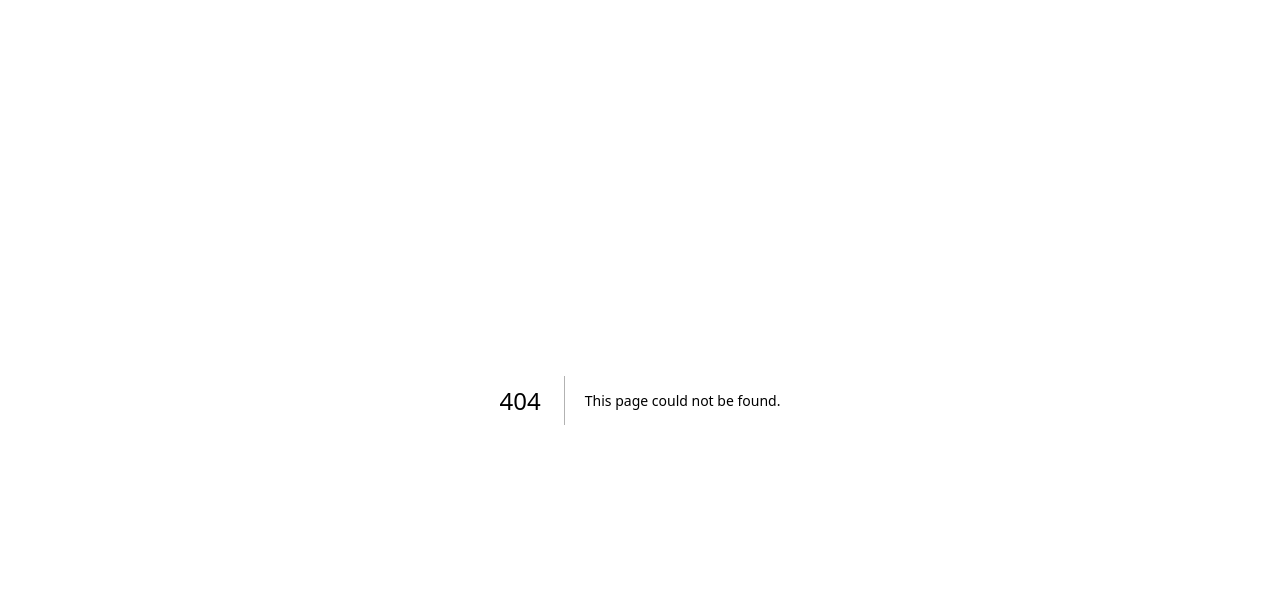
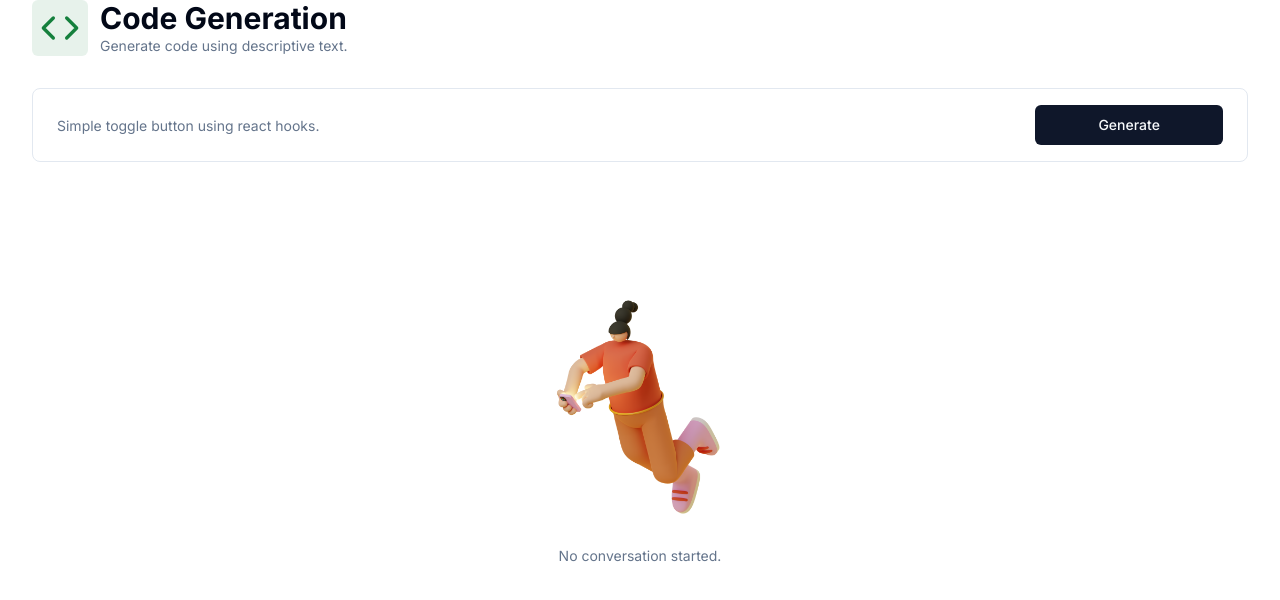
Before and after one commit to dziekiczan1/next-saas-ai-platform, a Next.js app: page /code in a window 1280 px wide. Before the commit this address had no page. Shown: the top 600 px of the page. Built offline with nearby package versions, Linux system fonts and the light colour scheme.

Commit message:
create code route

```diff
--- /dev/null
+++ b/app/(dashboard)/(routes)/code/constants.ts
@@ -0,0 +1,7 @@
+import * as z from "zod";
+
+export const formSchema = z.object({
+  prompt: z.string().min(1, {
+    message: "Prompt is required.",
+  }),
+});
--- /dev/null
+++ b/app/(dashboard)/(routes)/code/page.tsx
@@ -0,0 +1,148 @@
+"use client";
+
+import * as z from "zod";
+import axios from "axios";
+import OpenAI from "openai";
+import { Code } from "lucide-react";
+import { useForm } from "react-hook-form";
+import { useRouter } from "next/navigation";
+import { useState } from "react";
+import { zodResolver } from "@hookform/resolvers/zod";
+
+import { Heading } from "@/components/heading";
+import { Form, FormControl, FormField, FormItem } from "@/components/ui/form";
+import { Button } from "@/components/ui/button";
+import { Input } from "@/components/ui/input";
+import { Loader } from "@/components/loader";
+import { Empty } from "@/components/empty";
+import { UserAvatar } from "@/components/user-avatar";
+import { BotAvatar } from "@/components/bot-avatar";
+import { cn } from "@/lib/utils";
+
+import { formSchema } from "./constants";
+
+interface ChatCompletionRequestMessage {
+  role: "user";
+  content: string;
+  name?: string;
+}
+
+const CodePage = () => {
+  const router = useRouter();
+  const [messages, setMessages] = useState<ChatCompletionRequestMessage[]>([]);
+
+  const form = useForm<z.infer<typeof formSchema>>({
+    resolver: zodResolver(formSchema),
+    defaultValues: {
+      prompt: "",
+    },
+  });
+
+  const isLoading = form.formState.isSubmitting;
+
+  const onSubmit = async (values: z.infer<typeof formSchema>) => {
+    try {
+      const userMessage: OpenAI.Chat.ChatCompletionUserMessageParam = {
+        role: "user",
+        content: values.prompt,
+      };
+      const newMessages = [...messages, userMessage];
+
+      const response = await axios.post("/api/code", {
+        messages: newMessages,
+      });
+      setMessages((current) => [...current, userMessage, response.data]);
+
+      form.reset();
+    } catch (error: any) {
+      console.log(error);
+    } finally {
+      router.refresh();
+    }
+  };
+
+  return (
+    <div>
+      <Heading
+        title="Code Generation"
+        description="Generate code using descriptive text."
+        icon={Code}
+        iconColor="text-green-700"
+        bgColor="bg-green-700/10"
+      />
+      <div className="px-4 lg:px-8">
+        <div>
+          <Form {...form}>
+            <form
+              onSubmit={form.handleSubmit(onSubmit)}
+              className="
+                rounded-lg
+                border
+                w-full
+                p-4
+                px-3
+                md:px-6
+                focus-within:shadow-sm
+                grid
+                grid-cols-12
+                gap-2
+              "
+            >
+              <FormField
+                name="prompt"
+                render={({ field }) => (
+                  <FormItem className="col-span-12 lg:col-span-10">
+                    <FormControl className="m-0 p-0">
+                      <Input
+                        className="border-0 outline-none focus-visible:ring-0 focus-visible:ring-transparent"
+                        disabled={isLoading}
+                        placeholder="Simple toggle button using react hooks."
+                        {...field}
+                      />
+                    </FormControl>
+                  </FormItem>
+                )}
+              />
+              <Button
+                className="col-span-12 lg:col-span-2 w-full"
+                type="submit"
+                disabled={isLoading}
+                size="icon"
+              >
+                Generate
+              </Button>
+            </form>
+          </Form>
+        </div>
+        <div className="space-y-4 mt-4">
+          {isLoading && (
+            <div className="p-8 rounded-lg w-full flex items-center justify-center bg-muted">
+              <Loader />
+            </div>
+          )}
+          {messages.length === 0 && !isLoading && (
+            <Empty label="No conversation started." />
+          )}
+          <div className="flex flex-col-reverse gap-y-4">
+            {messages.map((message) => (
+              <div
+                key={message.content}
+                className={cn(
+                  "p-8 w-full flex items-start gap-x-8 rounded-lg",
+                  message.role === "user"
+                    ? "bg-white border border-black/10"
+                    : "bg-muted"
+                )}
+              >
+                {message.role === "user" ? <UserAvatar /> : <BotAvatar />}
+                <p className="text-sm">{message.content}</p>
+              </div>
+            ))}
+          </div>
+        </div>
+      </div>
+    </div>
+  );
+};
+
+export default CodePage;
```
